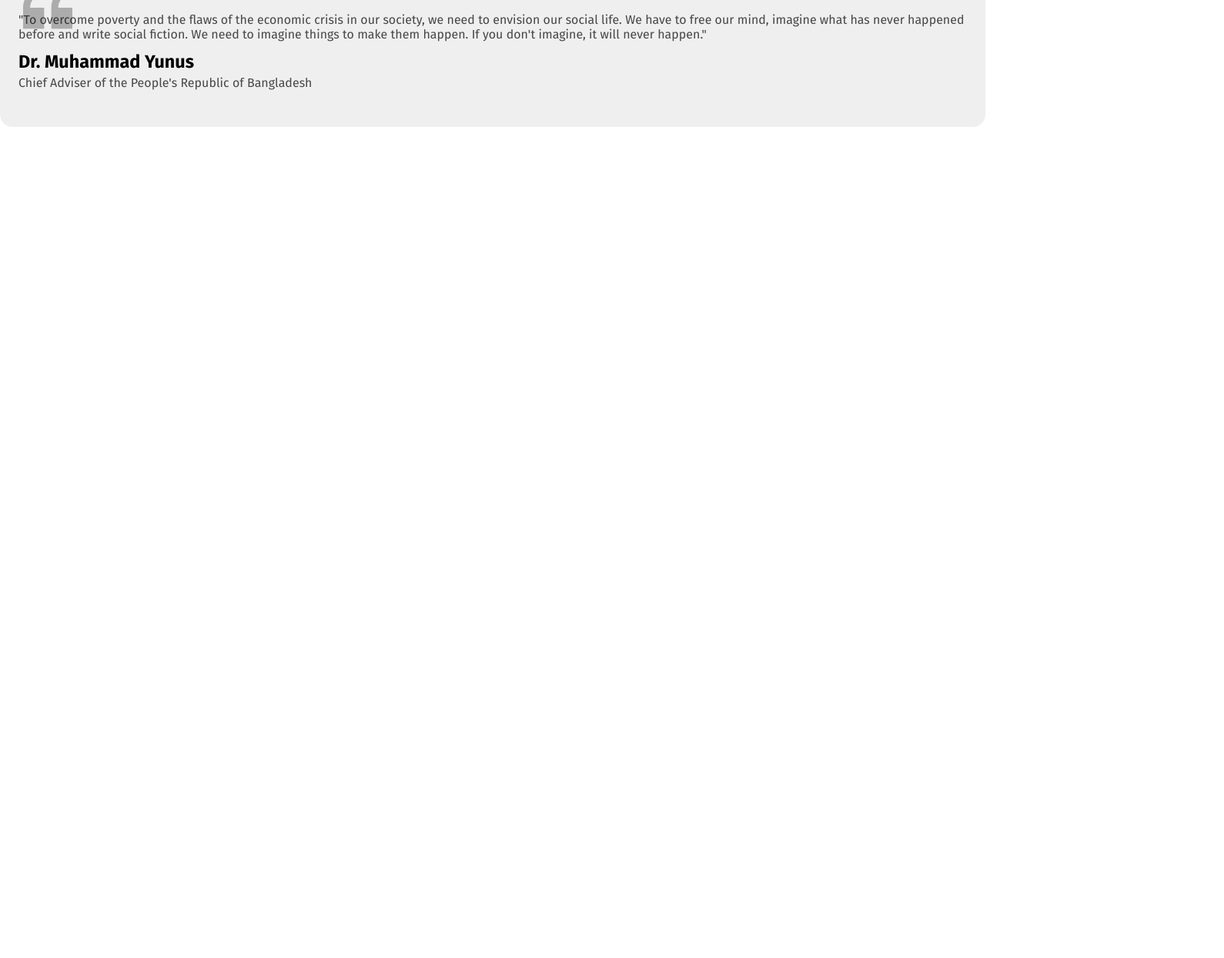
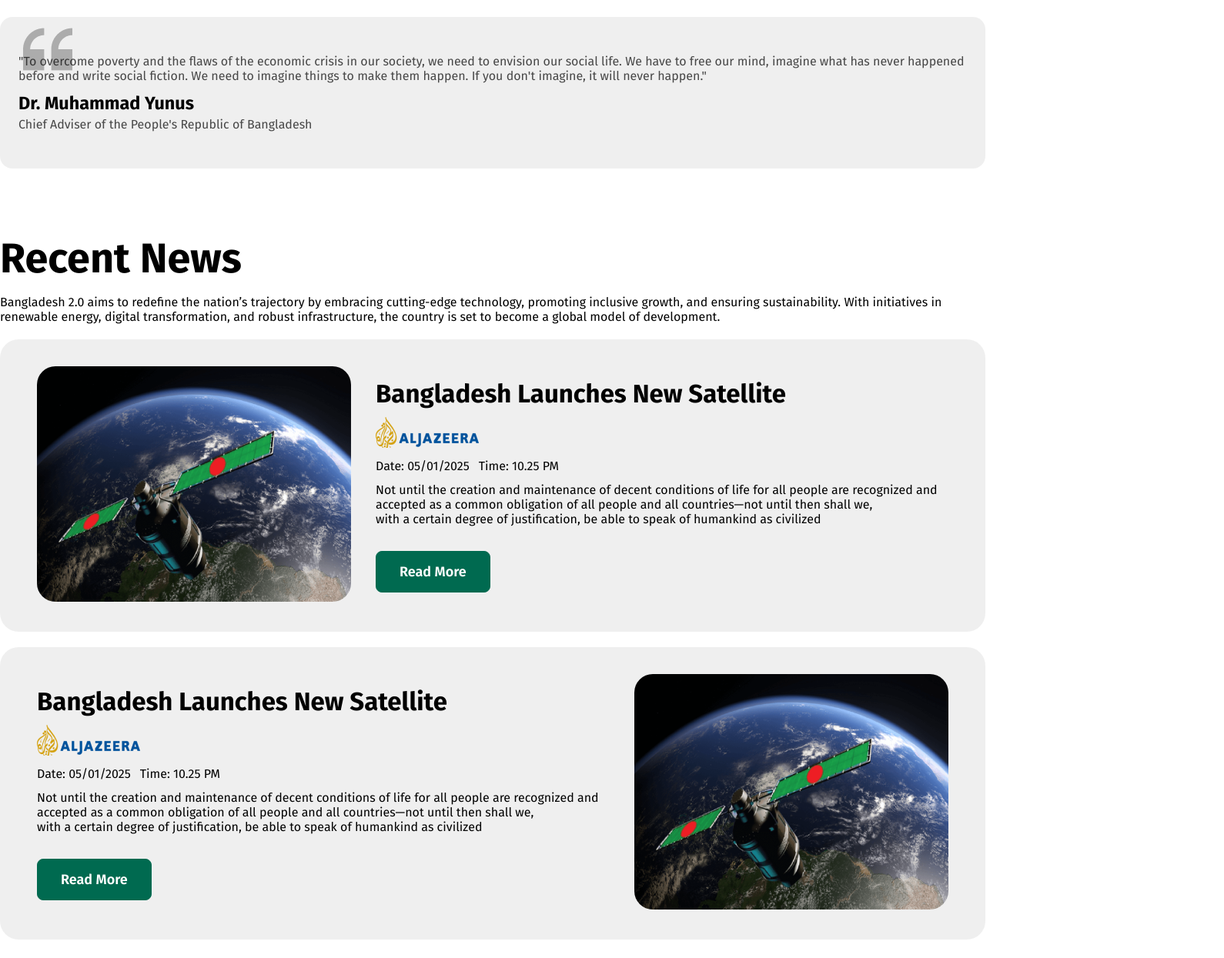
Before and after one commit to Samisenpai/Assignment-1, a plain HTML site: page index.html in a window 1280 px wide. Shown: the part 1339-2584 px from the top of the page at 77% size, 1590 px wide, since content can reach past the window. Before the commit the page ends 1639 px from the top, so only its background shows below. Drawn offline with Linux system fonts and the light colour scheme.

Commit message:
New section recent news created

```diff
--- a/index.html
+++ b/index.html
@@ -10,6 +10,7 @@
 
    <!--? this header section is for nav & hero section   -->
     <header class="header">
+        <section class="header-section">
         <section class="nav-section">
             <nav class="nav-bar">
                 <div class="logo">
@@ -45,6 +46,7 @@
                 </div>
             </div>
         </section>
+    </section>
     </header>
 
 
@@ -145,6 +147,78 @@
         </section>
 
         <!--? quote section end here  -->
+
+        <!--? news section  -->
+
+
+        <section class="news-section">
+            <div class="news">
+                <div class="recent">
+                    <h1>Recent News</h1>
+                </div>
+                <div class="recent-content">
+                    <p>Bangladesh 2.0 aims to redefine the nation’s trajectory by embracing cutting-edge technology, promoting inclusive growth, and ensuring sustainability. With initiatives in <br>
+                     renewable energy, digital transformation, and robust infrastructure, the country is set to become a global model of development.</p>
+                </div>
+
+                <div class="news-content-1">
+                    <div class="news-side-1">
+                        <img src="./assets/satelite.png" alt="">
+                    </div>
+                    <div class="news-side-2">
+                        <div class="news-heading">
+                            <h1>Bangladesh Launches New Satellite</h1>
+                        </div>
+                        <div class="al-jazeera">
+                            <img src="./assets/al-jazeera.png" alt="">
+                        </div>
+                        <div class="date-time">
+                            <p>Date: 05/01/2025</p>
+                            <p>Time: 10.25 PM</p>
+                        </div>
+
+                        <div class="news-description">
+                            <p>Not until the creation and maintenance of decent conditions of life for all people are recognized and accepted as a common obligation of all people and all countries—not until then shall we, <br>
+                                with a certain degree of justification, be able to speak of humankind as civilized</p>
+                        </div>
+
+                        <div class="read-more-btn">
+                            <button class="btn-2">Read More</button>
+                        </div>
+                    </div>
+                </div>
+
+
+                <div class="news-content-2">
+                    <div class="news-side-1">
+                        <img src="./assets/satelite.png" alt="">
+                    </div>
+                    <div class="news-side-2">
+                        <div class="news-heading">
+                            <h1>Bangladesh Launches New Satellite</h1>
+                        </div>
+                        <div class="al-jazeera">
+                            <img src="./assets/al-jazeera.png" alt="">
+                        </div>
+                        <div class="date-time">
+                            <p>Date: 05/01/2025</p>
+                            <p>Time: 10.25 PM</p>
+                        </div>
+
+                        <div class="news-description">
+                            <p>Not until the creation and maintenance of decent conditions of life for all people are recognized and accepted as a common obligation of all people and all countries—not until then shall we, <br>
+                                with a certain degree of justification, be able to speak of humankind as civilized</p>
+                        </div>
+
+                        <div class="read-more-btn">
+                            <button class="btn-2">Read More</button>
+                        </div>
+
+            </div>
+        </section>
+
+        <!--? news section end  -->
+
     </main>
 
     <footer>
--- a/styles/style.css
+++ b/styles/style.css
@@ -26,15 +26,20 @@
 
 /*? Nav section  */
 .header{
-    height: 100vh;
+    display: flex;
+    justify-content: center;
+    align-items: center;
+    margin-bottom: 80px;
 }
 
 .nav-bar{
     display: flex;
     justify-content: center;
     align-items: center;
-    gap: 900px;
-    padding: 70px;
+    gap: 800px;
+    padding: 50px;
+    margin-top: 30px;
+    margin-bottom: 30px;
 }
 
 .logo{
@@ -64,6 +69,15 @@
 
 /*? Hero section  */
 
+.header-section{
+    width: 1280px;
+    display: flex;
+    justify-content: center;
+    align-items: center;
+    flex-direction: column;
+}
+
+
 .hero{
     display: flex;
     align-items: center;
@@ -71,7 +85,7 @@
     background:  #C6E4D6;
     width: 1280px;
     height: 560px;
-    margin: 20px 310px;
+
     border-radius: 24px;
 
 
@@ -343,3 +357,92 @@ vision-description{
 
  }
 /*? quote section end  */
+
+
+/*? news section  */
+
+
+.news-section{
+    display: flex;
+    justify-content: center;
+    align-items: flex-start;
+}
+
+.news{
+    display: flex;
+    justify-content: center;
+    align-items: flex-start;
+    flex-direction: column;
+    width: 1280px;
+}
+
+.news-content-1{
+    display: flex;
+    justify-content: center;
+    align-items: center;
+    background-color: #0e0e0e10;
+    padding: 48px;
+    gap: 32px;
+    border-radius: 24px;
+    height: 380px;
+
+    margin-bottom: 20px;
+}
+
+.news-heading{
+    font-size: 22px;
+    margin-bottom: 10px;
+}
+
+.al-jazeera img{
+    width: 134px;
+    height: 40px;
+    margin-bottom: 10px;
+}
+
+.date-time{
+    display: flex;
+    justify-content: flex-start;
+    gap: 12px;
+    margin-bottom: 12px;
+}
+
+.news-description{
+    margin-bottom: 32px;
+}
+
+.news-side-1 img{
+    border-radius: 24px;
+}
+
+.recent{
+    font-size: 36px;
+    margin-bottom: 15px;
+    margin-top: -50px;
+}
+
+.recent-content{
+    margin-bottom: 20px;
+}
+
+
+
+.news-content-2{
+    display: flex;
+    justify-content:center;
+    align-items: center;
+    flex-direction: row-reverse;
+    background-color: #0e0e0e10;
+    padding: 48px;
+    gap: 32px;
+    border-radius: 24px;
+    height: 380px;
+
+    margin-bottom: 24px;
+}
+
+
+
+
+
+/*? news section end  */
```
